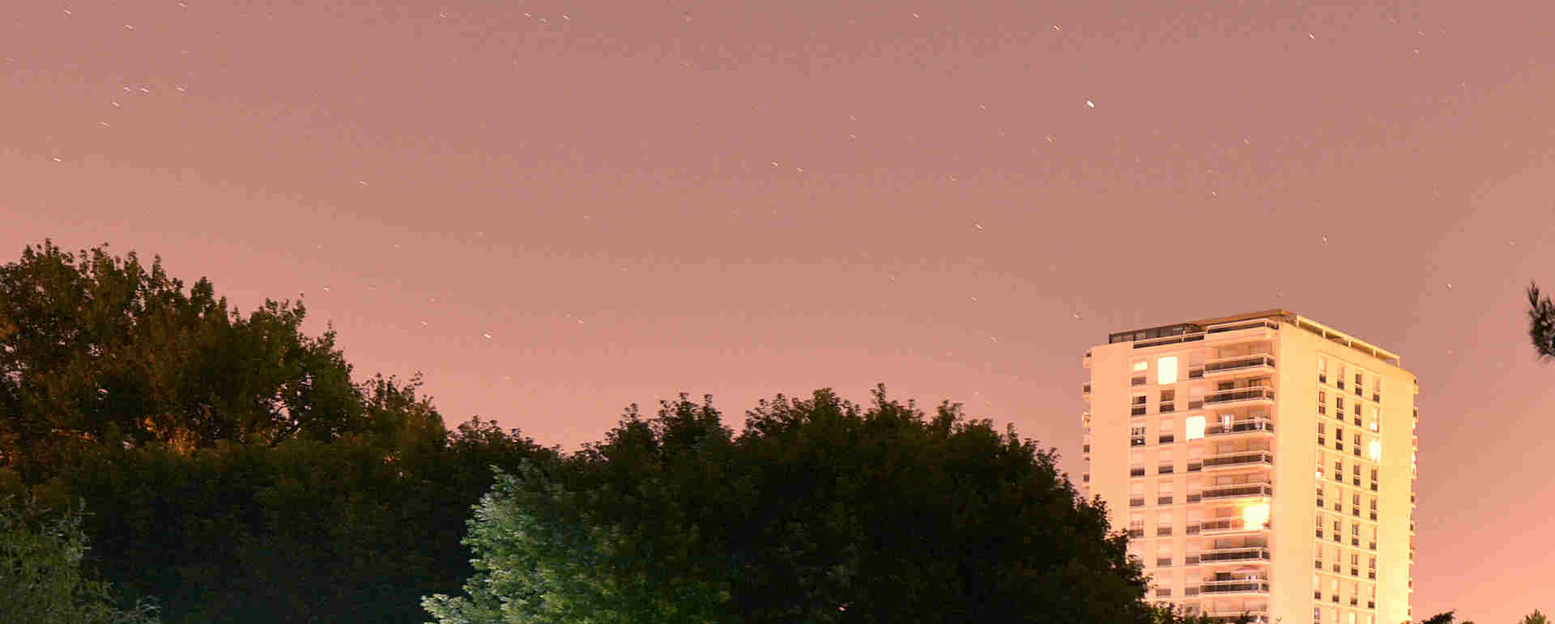
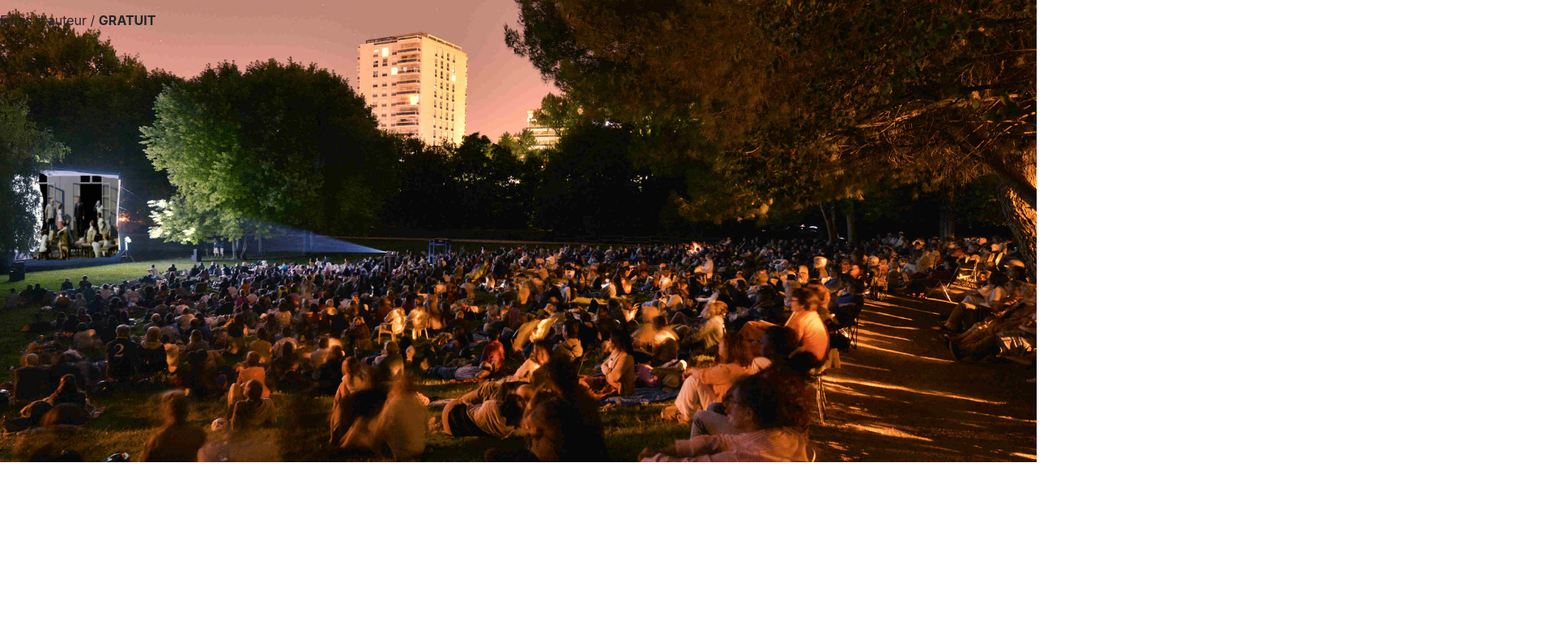
Before and after one commit to CoralieAb/P3-FilmsDePleinAir, a plain HTML site: page index.html in a window 1280 px wide. Shown: the part 225-996 px from the top of the page at 81% size, 1920 px wide, since content can reach past the window. After the commit the page ends 800 px from the top, so only its background shows below. Drawn offline with nearby package versions, Linux system fonts and the light colour scheme.

Commit message:
add remote

```diff
--- a/index.html
+++ b/index.html
@@ -40,7 +40,6 @@
           </div>
         </nav>
         <div class="banner">
-          <img src="./images/cinema-en-plein-air.jpg" />
           <div class="heading"></div>
             <h1>Les films de plein air</h1>
             <h2>Le festival</h2>
--- a/style.css
+++ b/style.css
@@ -2,4 +2,5 @@
   height: 800px;
   background-image: url("./images/cinema-en-plein-air.jpg");
   background-size: cover;
+  height: 700px;
 }
```
